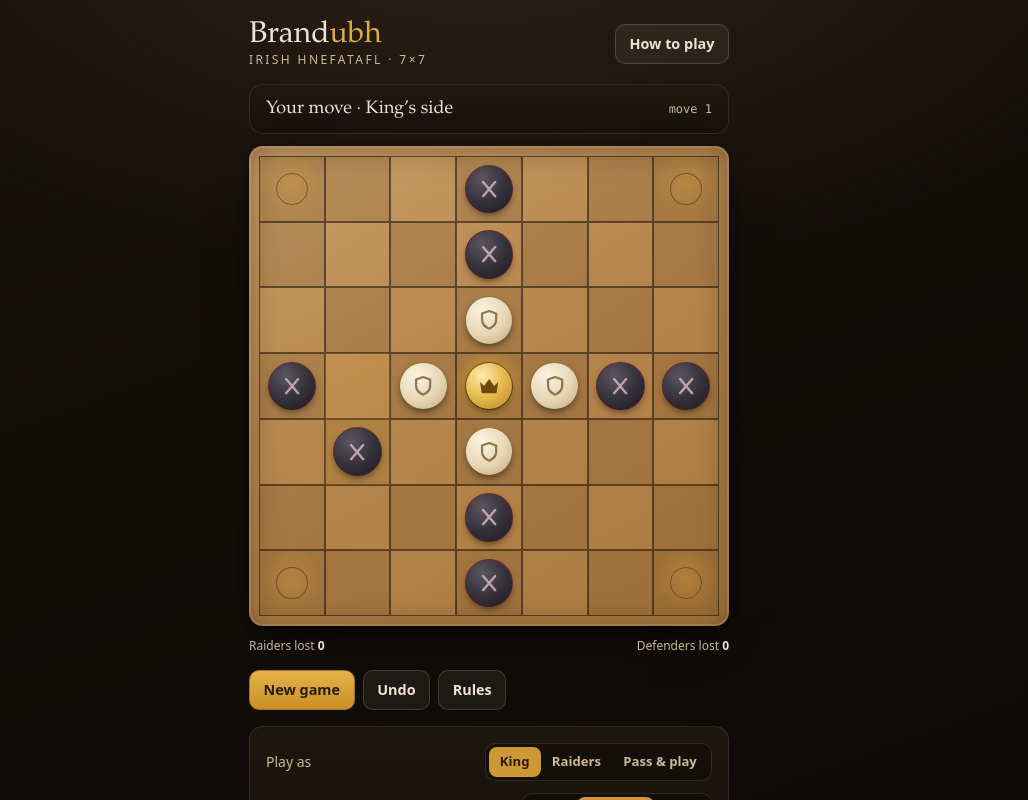
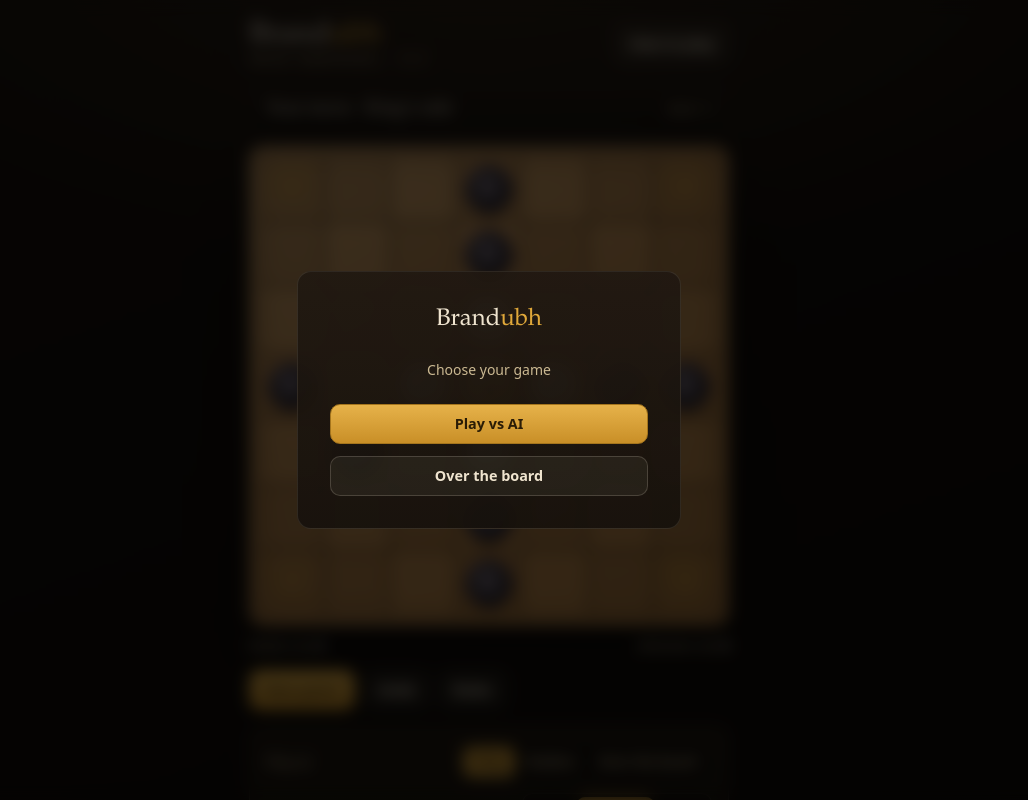
Before and after one commit to jojopeligroso/brandubh, a React (Vite) app: page / in a window 1280 px wide. Shown: the top 800 px of the page, without its empty margins (151-1179 px from the left). Built offline with nearby package versions, Linux system fonts and the light colour scheme.

Commit message:
Rename 'Pass & play' to 'Over the board' and add mode selection overlay on load

```diff
--- a/src/App.tsx
+++ b/src/App.tsx
@@ -29,6 +29,7 @@ export default function App() {
   const [fadingCaptures, setFadingCaptures] = useState<Square[]>([]);
   const [showRules, setShowRules] = useState(false);
   const [thinking, setThinking] = useState(false);
+  const [showModeOverlay, setShowModeOverlay] = useState(true);
 
   const rules = VARIANTS[variantId];
   const humanSide: Side | null = playMode === "hotseat" ? null : playMode;
@@ -206,6 +207,15 @@ export default function App() {
       <MoveLog game={game} />
 
       {showRules && <RulesModal rules={rules} onClose={() => setShowRules(false)} />}
+
+      {showModeOverlay && (
+        <ModeOverlay
+          onChoose={(m) => {
+            changeMode(m);
+            setShowModeOverlay(false);
+          }}
+        />
+      )}
     </div>
   );
 }
@@ -318,7 +328,7 @@ function Settings({
             [
               ["defenders", "King"],
               ["attackers", "Raiders"],
-              ["hotseat", "Pass & play"],
+              ["hotseat", "Over the board"],
             ] as [PlayMode, string][]
           ).map(([m, l]) => (
             <button key={m} className={playMode === m ? "on" : ""} onClick={() => onMode(m)}>
@@ -366,6 +376,33 @@ function Row({ label, children }: { label: string; children: React.ReactNode })
   );
 }
 
+function ModeOverlay({ onChoose }: { onChoose: (m: PlayMode) => void }) {
+  return (
+    <div className="fixed inset-0 z-50 flex items-center justify-center bg-black/70 backdrop-blur-sm">
+      <div className="card mx-4 w-full max-w-sm space-y-6 p-8 text-center">
+        <h2 className="font-display text-2xl text-parchment">
+          Brand<span className="text-gold">ubh</span>
+        </h2>
+        <p className="text-sm text-parchment-dim">Choose your game</p>
+        <div className="flex flex-col gap-3">
+          <button
+            className="btn btn-primary py-3 text-base"
+            onClick={() => onChoose("defenders")}
+          >
+            Play vs AI
+          </button>
+          <button
+            className="btn py-3 text-base"
+            onClick={() => onChoose("hotseat")}
+          >
+            Over the board
+          </button>
+        </div>
+      </div>
+    </div>
+  );
+}
+
 function MoveLog({ game }: { game: GameState }) {
   if (game.history.length === 0) return null;
   return (
```
